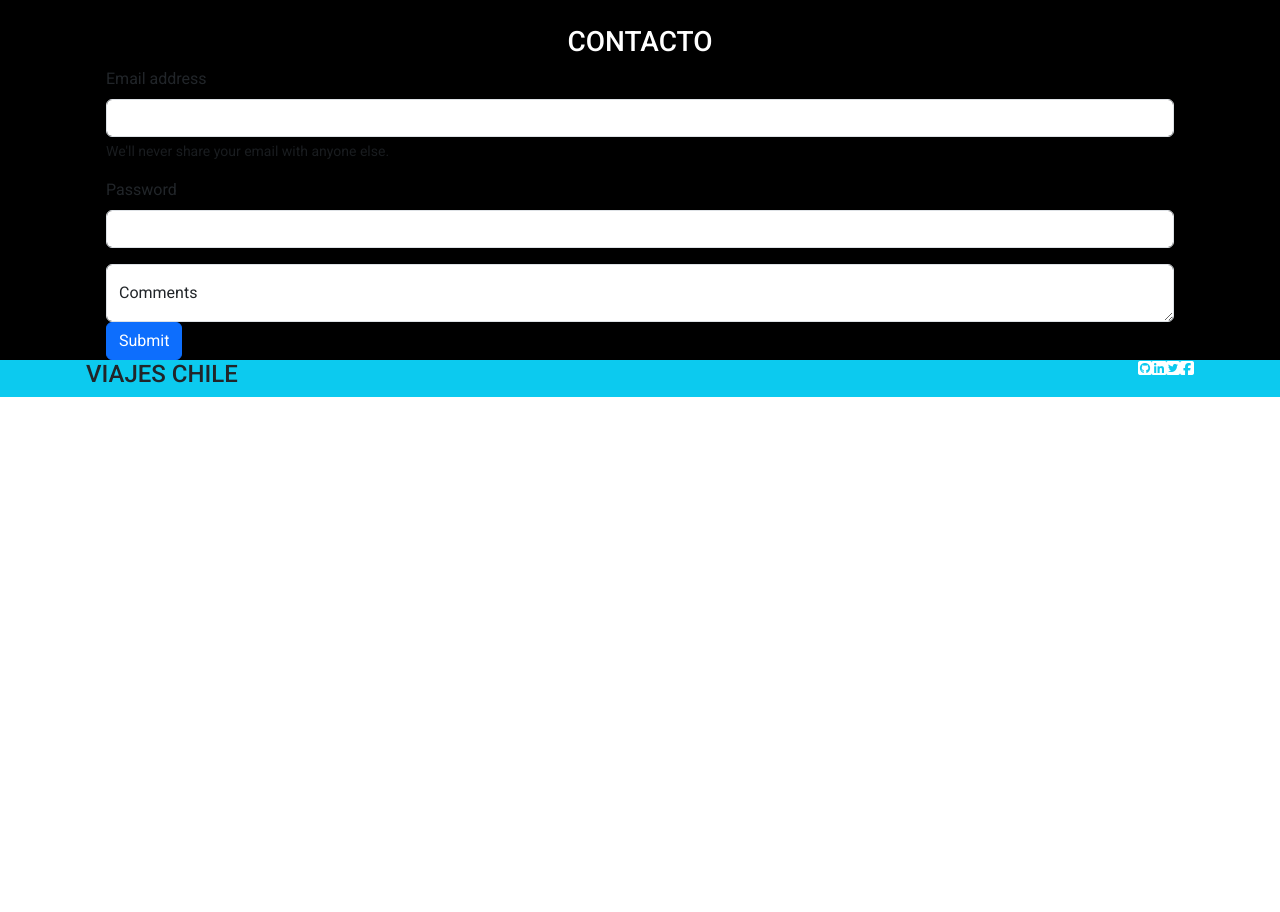
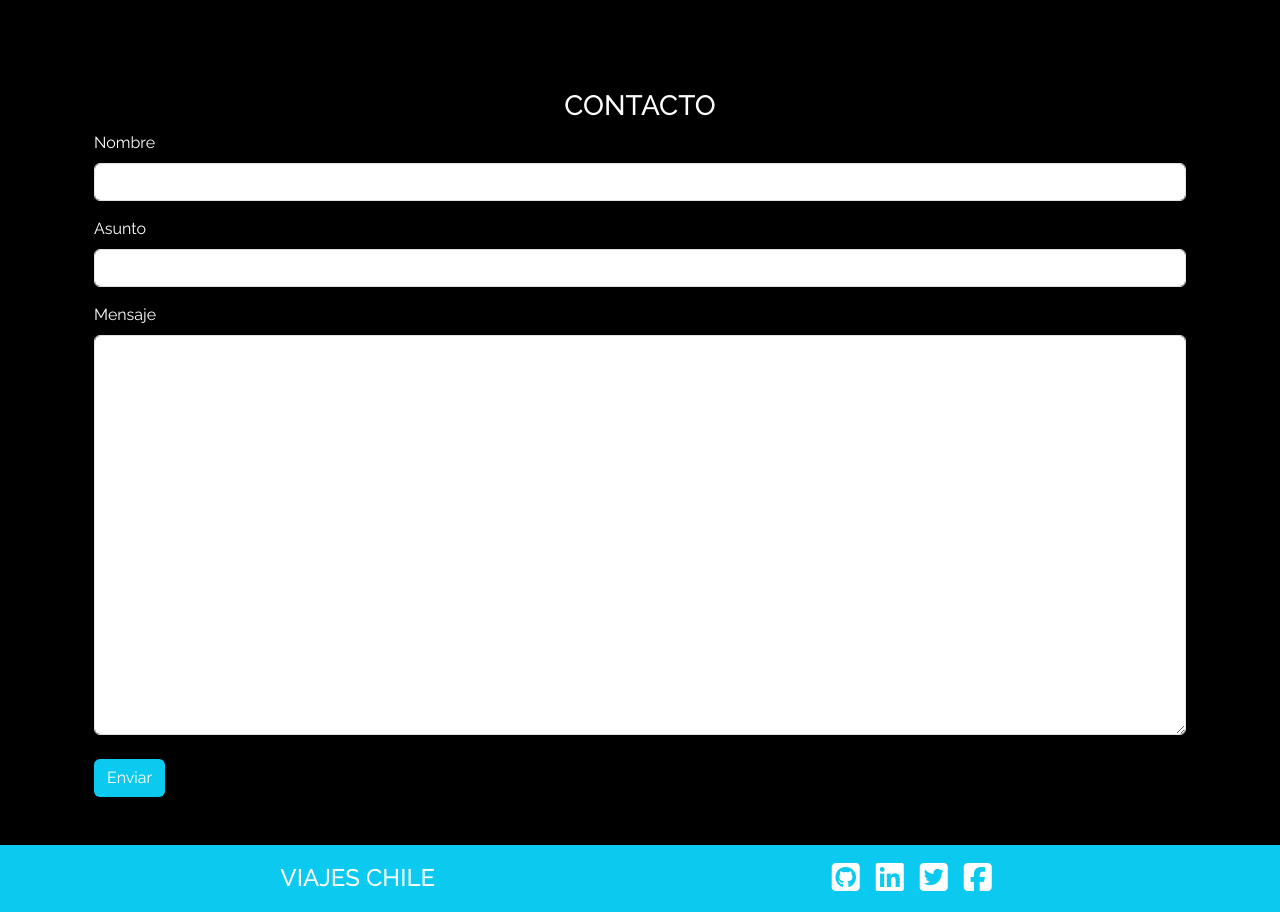
Before and after one commit to Nicodsgrafico/viajes_chile, a plain HTML site: page index.html in a window 1280 px wide. Shown: the part 1540-2452 px from the top of the page. Before the commit the page ends 1937 px from the top, so only its background shows below. Drawn offline with nearby package versions, Linux system fonts and the light colour scheme.

Commit message:
Actualizacion readme, versión desktop terminada

```diff
--- a/assets/css/style.css
+++ b/assets/css/style.css
@@ -1,9 +1,9 @@
 /* Importe de fuente roboto */
-@import url('https://fonts.googleapis.com/css2?family=Roboto:ital,wght@0,100;0,300;0,400;0,500;0,700;0,900;1,100;1,300;1,400;1,500;1,700;1,900&display=swap');
+@import url('https://fonts.googleapis.com/css2?family=Raleway:ital,wght@0,100..900;1,100..900&display=swap');
 
 /* Reseteo y fuentes */
 *{
-    font-family: "Roboto", sans-serif;
+    font-family: "Raleway", sans-serif;
     margin: 0;
     padding: 0;
     box-sizing: border-box;
@@ -40,6 +40,14 @@ main {
 footer{
     background-color: #0ccaef;
 }
-.redes i{
 
+textarea{
+    height: 400px;
 }
+.btn-contact{
+    background-color: #0ccaef;
+}
+
+.btn-contact:hover{
+    background-color: #6ddcf2;
+}
--- a/index.html
+++ b/index.html
@@ -38,7 +38,7 @@
                             <a class="nav-link" href="#section-featured">Destacados</a>
                         </li>
                         <li class="nav-item">
-                            <a class="nav-link" href="#">Contacto</a>
+                            <a class="nav-link" href="#section_contact">Contacto</a>
                         </li>
 
                 </div>
@@ -100,12 +100,12 @@
         </section>
         <!-- Seccion destacados -->
         <section id="section-featured" class="p-5">
-            <div class="container text-center px-0 pt-3">
+            <div class="container text-center pt-3">
                 <h2 class="text-white">DESTACADOS</h2>
                 <div class="cards-container mt-5 ">
                     <div class="row row-cols-1 row-cols-sm-2 row-cols-lg-4 container text-start">
                         <div class="col d-flex justify-content-center">
-                            <div class="card text-white" >
+                            <div class="card text-start text-white" >
                                 <img src="assets/img/card1.jpg" class="card-img-top" alt="...">
                                 <div class="card-body">
                                     <h5 class="card-title">Lorem, ipsum dolor.</h5>
@@ -114,7 +114,7 @@
                             </div>
                         </div>
                         <div class="col d-flex justify-content-center">
-                            <div class="card" >
+                            <div class="card text-start text-white" >
                                 <img src="assets/img/card2.jpg" class="card-img-top" alt="...">
                                 <div class="card-body">
                                     <h5 class="card-title">Lorem, ipsum dolor.</h5>
@@ -123,7 +123,7 @@
                             </div>
                         </div>
                         <div class="col d-flex justify-content-center">
-                            <div class="card" >
+                            <div class="card text-start text-white" >
                                 <img src="assets/img/card3.jpg" class="card-img-top" alt="...">
                                 <div class="card-body">
                                     <h5 class="card-title">Lorem, ipsum dolor.</h5>
@@ -132,7 +132,7 @@
                             </div>
                         </div>
                         <div class="col d-flex justify-content-center">
-                            <div class="card text-start" >
+                            <div class="card text-start text-white" >
                                 <img src="assets/img/card4.jpg" class="card-img-top" alt="...">
                                 <div class="card-body">
                                     <h5 class="card-title">Lorem, ipsum dolor.</h5>
@@ -145,36 +145,43 @@
             </div>
         </section>
         <!--Sección contacto-->
-        <section id="section_contact">
-            <div class="container">
+        <section id="section_contact" class="p-5">
+            <div class="container px-0 mt-3">
                 <h3 class="text-center text-white">CONTACTO</h3>
-                <form class="px-4">
+                <form class="px-4 text-white">
                     <div class="mb-3">
-                      <label for="exampleInputEmail1" class="form-label">Email address</label>
-                      <input type="email" class="form-control" id="exampleInputEmail1" aria-describedby="emailHelp">
-                      <div id="emailHelp" class="form-text">We'll never share your email with anyone else.</div>
+                      <label for="inputName" class="form-label">Nombre</label>
+                      <input type="text" class="form-control" id="inputName">
                     </div>
                     <div class="mb-3">
-                      <label for="exampleInputPassword1" class="form-label">Password</label>
-                      <input type="password" class="form-control" id="exampleInputPassword1">
+                      <label for="inputAsunto" class="form-label">Asunto</label>
+                      <input type="text" class="form-control" id="inputAsunto">
                     </div>
-                    <div class="form-floating">
-                        <textarea class="form-control" placeholder="Leave a comment here" id="floatingTextarea"></textarea>
-                        <label for="floatingTextarea">Comments</label>
+                    <div class="mt-3">
+                        <label for="floatingTextarea" class="form-label">Mensaje</label>
+                        <textarea class="form-control "  id="floatingTextarea"></textarea>
                       </div>
-                    <button type="submit" class="btn btn-primary">Submit</button>
+                    <button type="submit" class="btn btn-contact mt-4 text-white">Enviar</button>
                   </form>
             </div>
         </section>
     </main>
-    <footer class="px-5">
-        <div class="container d-flex justify-content-between px-3">
-            <h4>VIAJES CHILE</h4>
-            <div class="redes d-flex">
-                <i class="fa-brands fa-square-github" style="color: #ffffff;"></i>
-                <i class="fa-brands fa-linkedin" style="color: #ffffff;"></i>
-                <i class="fa-brands fa-square-twitter" style="color: #ffffff;"></i>
-                <i class="fa-brands fa-square-facebook" style="color: #ffffff;"></i>
+    <footer class="px-5 py-3">
+        <div class="container d-flex justify-content-around px-3 align-items-center">
+            <h4 class="m-0 text-white">VIAJES CHILE</h4>
+            <div class="d-flex align-items-center">
+                <a href="#">
+                    <i class="fa-brands fa-2x fa-square-github text-white mx-2" ></i>
+                </a>
+                <a href="#">
+                    <i class="fa-brands fa-2x fa-linkedin text-white mx-2" ></i>
+                </a>
+                <a href="#">
+                    <i class="fa-brands fa-2x fa-square-twitter text-white mx-2" ></i>
+                </a>
+                <a href="#">
+                    <i class="fa-brands  fa-2x fa-square-facebook text-white mx-2" ></i>
+                </a>
             </div>
         </div>
     </footer>
```
Also changed, not shown: 1 other file.
